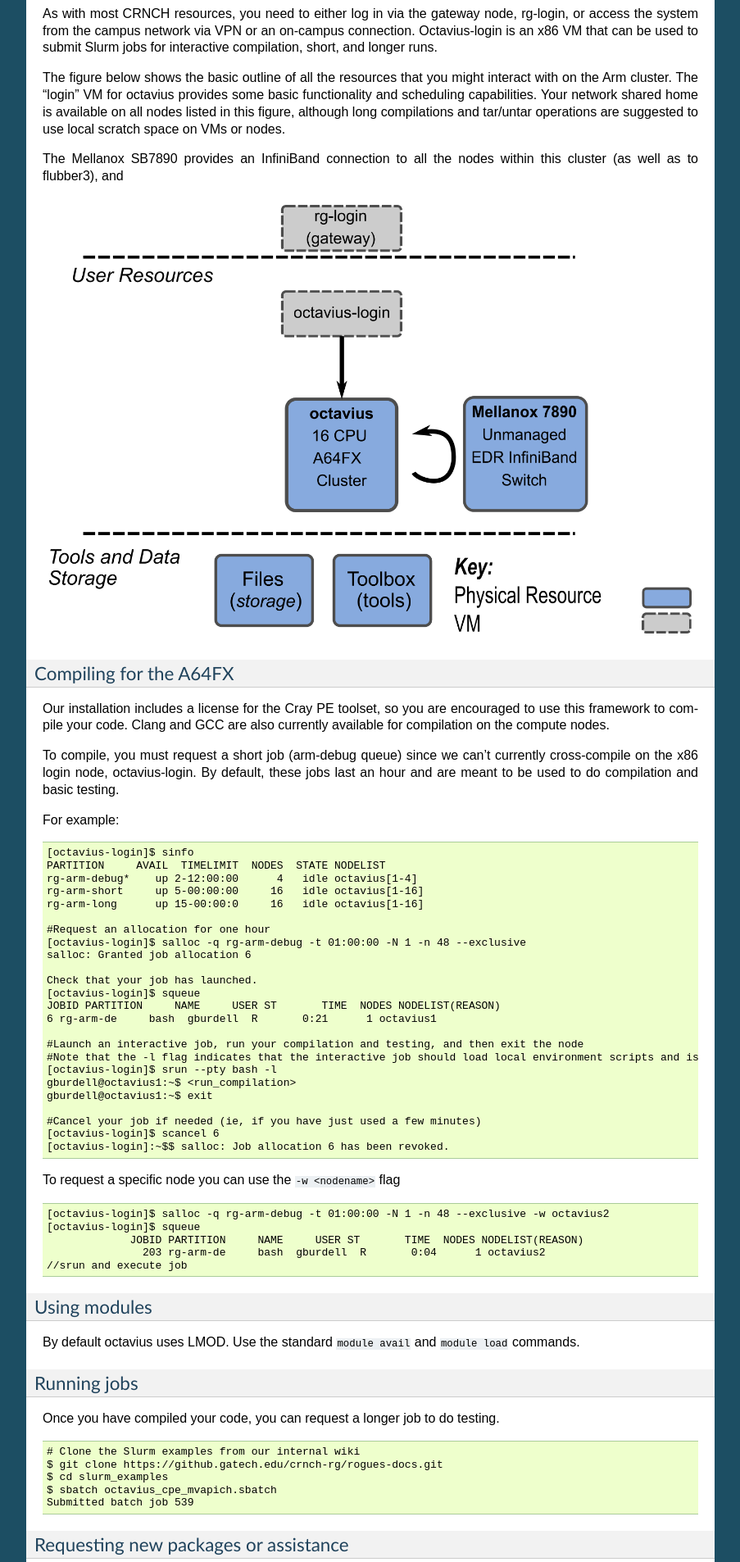
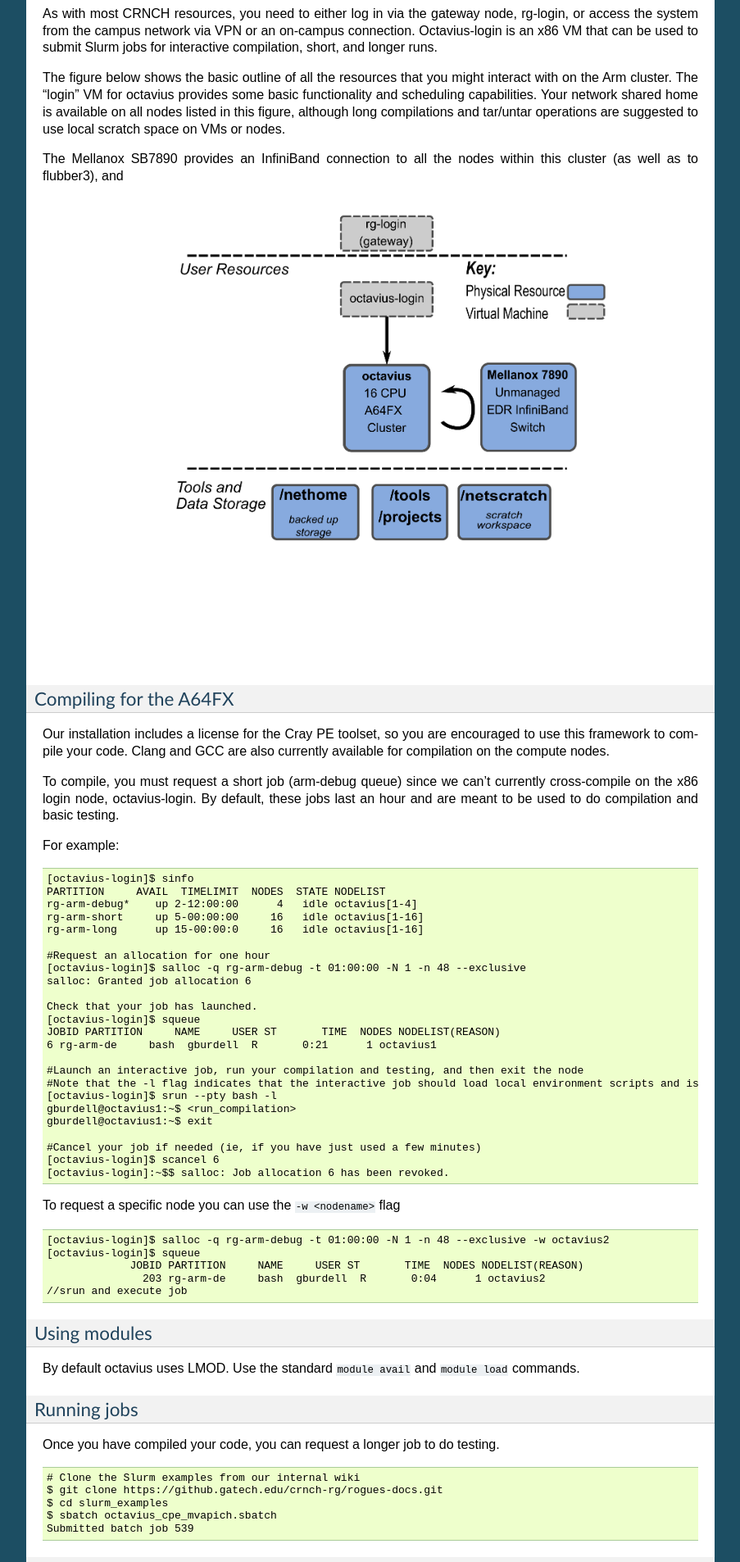
Before and after one commit to gt-crnch-rg/read-the-docs, a Sphinx documentation site: the page built from docs/arm/octavius-a64fx-testbed.rst, in a window 1280 px wide. Shown: the part 857-2763 px from the top of the page at 82% size, without its empty margins (198-1101 px from the left). Built offline with Sphinx 7.4.7, drawn with Linux system fonts in a browser that asks for light colours; pages that are not in the unit, such as notebooks, are missing from menus.

Commit message:
Update octavius-a64fx-testbed.rst

```diff
--- a/docs/arm/octavius-a64fx-testbed.rst
+++ b/docs/arm/octavius-a64fx-testbed.rst
@@ -72,8 +72,8 @@ local scratch space on VMs or nodes.
 The Mellanox SB7890 provides an InfiniBand connection to all the nodes
 within this cluster (as well as to flubber3), and
 
-.. figure:: https://github.com/gt-crnch-rg/read-the-docs/blob/main/docs/figures/armhpc/rg-arm-servers-fall-2020.png
-   :alt:
+.. figure:: https://github.com/gt-crnch-rg/read-the-docs/blob/main/docs/figures/armhpc/rg-octavius-overview-2021.png
+   :alt: Octavius overview
 
 Compiling for the A64FX
 -----------------------
```
